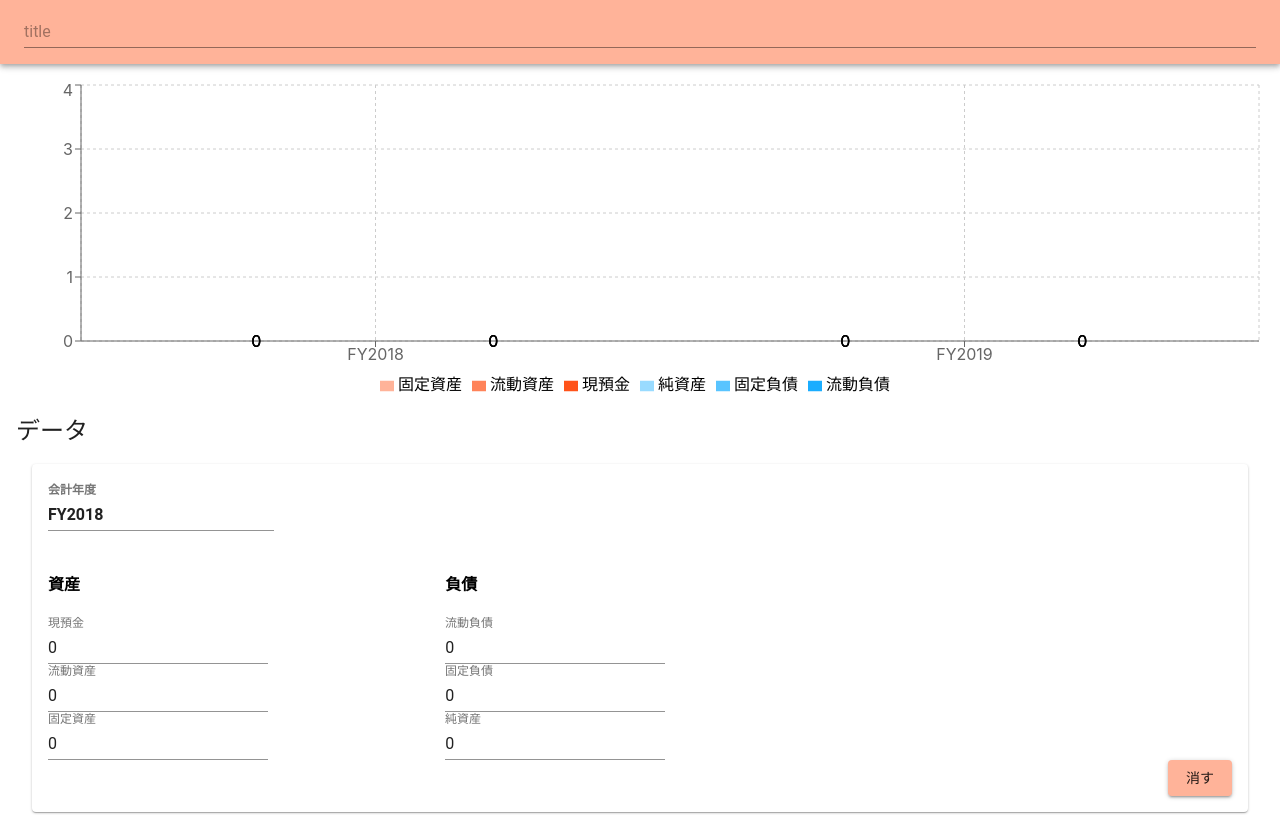
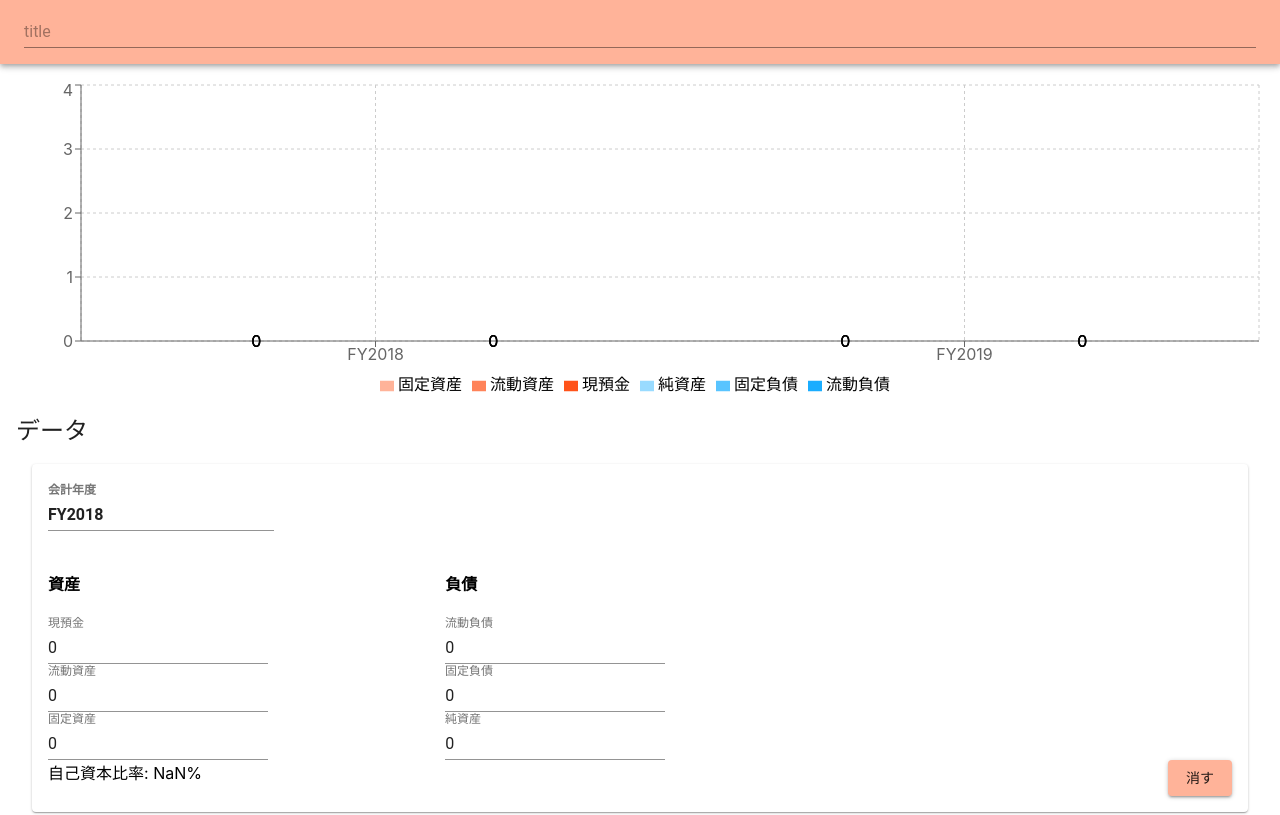
Before and after one commit to s2terminal/balance-sheeter, a React (Create React App) app: page / in a window 1280 px wide. Shown: the top 815 px of the page. Built offline with nearby package versions, Linux system fonts and the light colour scheme.

Commit message:
add Capital Adequacy Ratio

```diff
--- a/src/components/config.ts
+++ b/src/components/config.ts
@@ -15,5 +15,6 @@ export const _ = {
   asset: '資産',
   liability: '負債',
   fy: '会計年度',
+  car: '自己資本比率', // Capital Adequacy Ratio
   excessDebtError: '債務超過のグラフは正常に表示されません'
 };
--- a/src/components/form.tsx
+++ b/src/components/form.tsx
@@ -23,6 +23,28 @@ class BSData implements IBSData {
   equity: number | null;
 
   constructor(public date: string = "") {
+  }
+
+  static generateByIBSData(data: IBSData) {
+    const obj = new BSData();
+    obj.cash = data.cash;
+    obj.currentAssets = data.currentAssets;
+    obj.nonCurrentAssets = data.nonCurrentAssets;
+    obj.currentLiabilities = data.currentLiabilities;
+    obj.nonCurrentLiabilities = data.nonCurrentLiabilities;
+    obj.equity = data.equity;
+    return obj;
+  }
+
+  totalAssets() {
+    return Number(this.cash + this.currentAssets + this.nonCurrentAssets);
+  }
+  totalDebt() {
+    return Number(this.currentLiabilities + this.nonCurrentLiabilities);
+  }
+  // Capital Adequacy Ratio
+  car() {
+    return Number((this.totalAssets() - this.totalDebt()) / this.totalAssets());
   }
 
   static forceCastProperties(data: IBSData) {
@@ -57,6 +79,10 @@ interface State {
 };
 
 const saveQueryStringKey = 'bs';
+
+const formatPercent = (num) => {
+  return `${Math.round(num * 100)}%`;
+}
 
 class BalanceSheetForm extends React.Component<Props, State> {
   constructor(props) {
@@ -134,6 +160,7 @@ class BalanceSheetForm extends React.Component<Props, State> {
 
   render() {
     const fields = this.state.bs.map((bs, index) => {
+      const data = BSData.generateByIBSData(bs);
       return (
         <Card key={`input-form-${index}`} style={{margin: "1rem", padding: "0 1rem 1rem"}}>
           <h3>{this.generateTextField({ name: 'date', label: _.fy, dateIndex: index })}</h3>
@@ -151,6 +178,7 @@ class BalanceSheetForm extends React.Component<Props, State> {
               }, this)}
             </Grid>
           </Grid>
+          {_.car}: {formatPercent(data.car())}
           <Button variant="contained" color="secondary" onClick={() => this.handleClickRemove(index)} style={{float: "right"}}>
             {_.remove}
           </Button>
```
